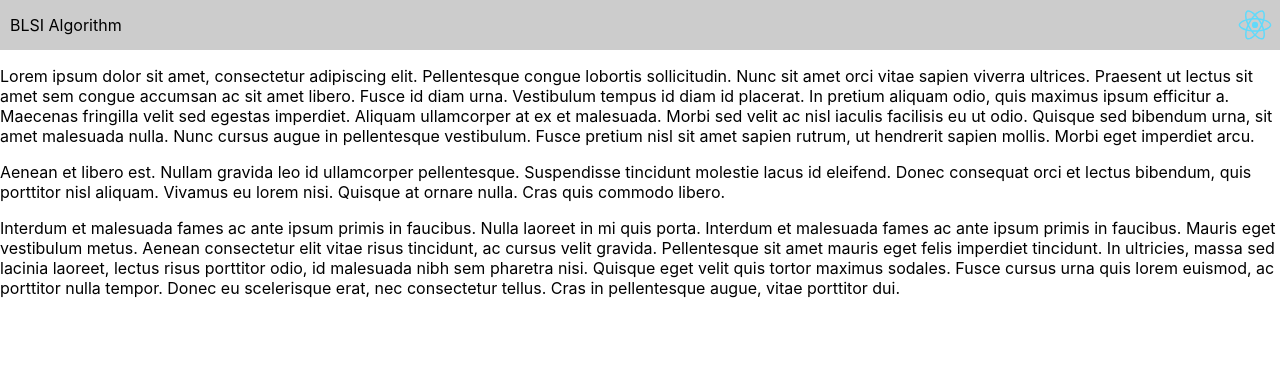
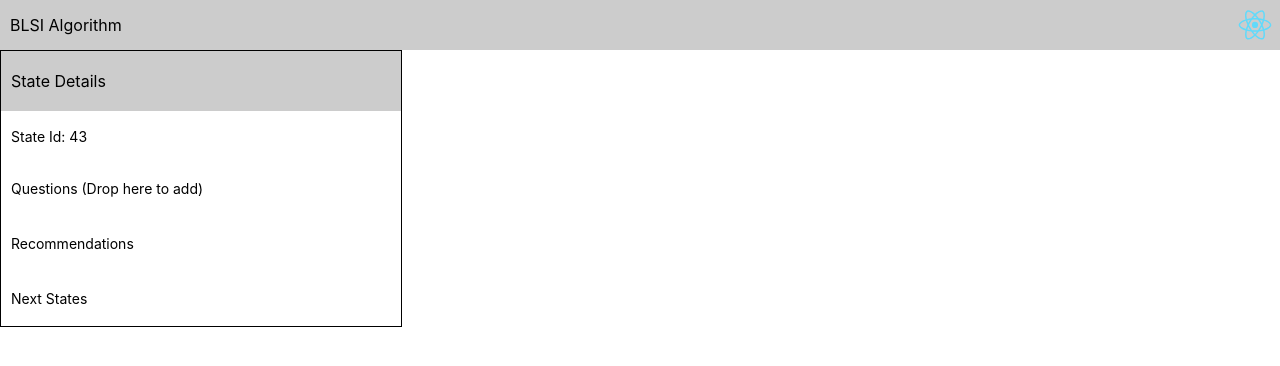
Before and after one commit to michaelkasper/SER401-BLSI-SupportApp, a React (Create React App) app in the folder client/: page / in a window 1280 px wide. Shown: the top 366 px of the page. Built offline with nearby package versions, Linux system fonts and the light colour scheme; the HTML template or start-up script is replaced by a standard one.

Commit message:
Moved header to components. Starting detail container.

```diff
--- a/client/src/App.css
+++ /dev/null
@@ -1,30 +0,0 @@
-.header {
-  display: flex;
-  flex-direction: row;
-  background-color: #cccccc;
-  height: 50px;
-  color: #000000;
-  position: sticky;
-  width: 100%;
-  top: 0;
-}
-
-.algorithmTitle {
-  display: flex;
-  justify-content: flex-start;
-  align-items: center;
-  flex-grow: 1;
-  padding: 0 10px;
-  font-size: 16px;
-}
-
-.options {
-  display: flex;
-  justify-content: center;
-  align-items: center;
-  width: 50px;
-}
-
-.optionsBtn {
-  height: 40px;
-}
--- a/client/src/App.js
+++ b/client/src/App.js
@@ -1,26 +1,14 @@
-import React, { Component } from 'react';
-import logo from './logo.svg';
-import './App.css';
+import React, { Component, Fragment } from 'react';
+import Header from './components/Header';
+import DetailContainer from './components/detail/DetailContainer';
 
 class App extends Component {
   render() {
     return (
-      <div>
-        <header className='header'>
-          <div className='algorithmTitle'>
-            <p>BLSI Algorithm</p>
-          </div>
-          <div className='options'>
-            {/* Substitute for options button */}
-            <img src={logo} className='optionsBtn' alt='Options' />
-          </div>
-        </header>
-        <body>
-          <p>Lorem ipsum dolor sit amet, consectetur adipiscing elit. Pellentesque congue lobortis sollicitudin. Nunc sit amet orci vitae sapien viverra ultrices. Praesent ut lectus sit amet sem congue accumsan ac sit amet libero. Fusce id diam urna. Vestibulum tempus id diam id placerat. In pretium aliquam odio, quis maximus ipsum efficitur a. Maecenas fringilla velit sed egestas imperdiet. Aliquam ullamcorper at ex et malesuada. Morbi sed velit ac nisl iaculis facilisis eu ut odio. Quisque sed bibendum urna, sit amet malesuada nulla. Nunc cursus augue in pellentesque vestibulum. Fusce pretium nisl sit amet sapien rutrum, ut hendrerit sapien mollis. Morbi eget imperdiet arcu.</p>
-          <p>Aenean et libero est. Nullam gravida leo id ullamcorper pellentesque. Suspendisse tincidunt molestie lacus id eleifend. Donec consequat orci et lectus bibendum, quis porttitor nisl aliquam. Vivamus eu lorem nisi. Quisque at ornare nulla. Cras quis commodo libero.</p>
-          <p>Interdum et malesuada fames ac ante ipsum primis in faucibus. Nulla laoreet in mi quis porta. Interdum et malesuada fames ac ante ipsum primis in faucibus. Mauris eget vestibulum metus. Aenean consectetur elit vitae risus tincidunt, ac cursus velit gravida. Pellentesque sit amet mauris eget felis imperdiet tincidunt. In ultricies, massa sed lacinia laoreet, lectus risus porttitor odio, id malesuada nibh sem pharetra nisi. Quisque eget velit quis tortor maximus sodales. Fusce cursus urna quis lorem euismod, ac porttitor nulla tempor. Donec eu scelerisque erat, nec consectetur tellus. Cras in pellentesque augue, vitae porttitor dui.</p>
-        </body>
-      </div>
+      <Fragment>
+        <Header/>
+        <DetailContainer/>
+      </Fragment>
     );
   }
 }
--- /dev/null
+++ b/client/src/components/Header.css
@@ -0,0 +1,30 @@
+.header {
+    display: flex;
+    flex-direction: row;
+    background-color: #cccccc;
+    height: 50px;
+    color: #000000;
+    position: sticky;
+    width: 100%;
+    top: 0;
+}
+
+.algorithmTitle {
+    display: flex;
+    justify-content: flex-start;
+    align-items: center;
+    flex-grow: 1;
+    padding: 0 10px;
+    font-size: 16px;
+}
+
+.options {
+    display: flex;
+    justify-content: center;
+    align-items: center;
+    width: 50px;
+}
+
+.optionsBtn {
+    height: 40px;
+}
--- /dev/null
+++ b/client/src/components/Header.js
@@ -0,0 +1,21 @@
+import React, {Component} from 'react';
+import './Header.css';
+import logo from '../logo.svg';
+
+class Header extends Component {
+    render() {
+        return (
+            <div className='header'>
+                <div className='algorithmTitle'>
+                    <p>BLSI Algorithm</p>
+                </div>
+                <div className='options'>
+                    {/* Substitute for options button */}
+                    <img src={logo} className='optionsBtn' alt='Options' />
+                </div>
+            </div>
+        );
+    }
+}
+
+export default Header;
--- /dev/null
+++ b/client/src/components/detail/DetailContainer.css
@@ -0,0 +1,39 @@
+.detailContainer {
+    display: flex;
+    flex-direction: column;
+    color: #000000;
+    width: 400px;
+    border: 1px solid #000000;
+}
+
+.detailContainer > div {
+    padding: 5px 10px;
+}
+
+.stateHeader {
+    display: flex;
+    align-items: center;
+    background-color: #cccccc;
+    height: 50px;
+    font-size: 16px;
+}
+
+.stateId {
+    display: flex;
+    justify-content: flex-start;
+    align-items: center;
+    height: 40px;
+    font-size: 14px;
+}
+
+.addQuestions {
+    font-size: 14px;
+}
+
+.addRecommendations {
+    font-size: 14px;
+}
+
+.nextStates {
+    font-size: 14px;
+}
--- a/client/src/components/detail/DetailContainer.js
+++ b/client/src/components/detail/DetailContainer.js
@@ -1,14 +1,26 @@
-import React, {Fragment} from 'react';
+import React from 'react';
+import './DetailContainer.css';
 
 class DetailContainer extends React.Component {
-
     render() {
-
         return (
-            <Fragment>
-
-            </Fragment>
-
+            <div className='detailContainer'>
+                <div className='stateHeader'>
+                    <p>State Details</p>
+                </div>
+                <div className='stateId'>
+                    <p>State Id: 43</p>
+                </div>
+                <div className='addQuestions'>
+                    <p>Questions (Drop here to add)</p>
+                </div>
+                <div className='addRecommendations'>
+                    <p>Recommendations</p>
+                </div>
+                <div className='nextStates'>
+                    <p>Next States</p>
+                </div>
+            </div>
         );
     }
 }
```
